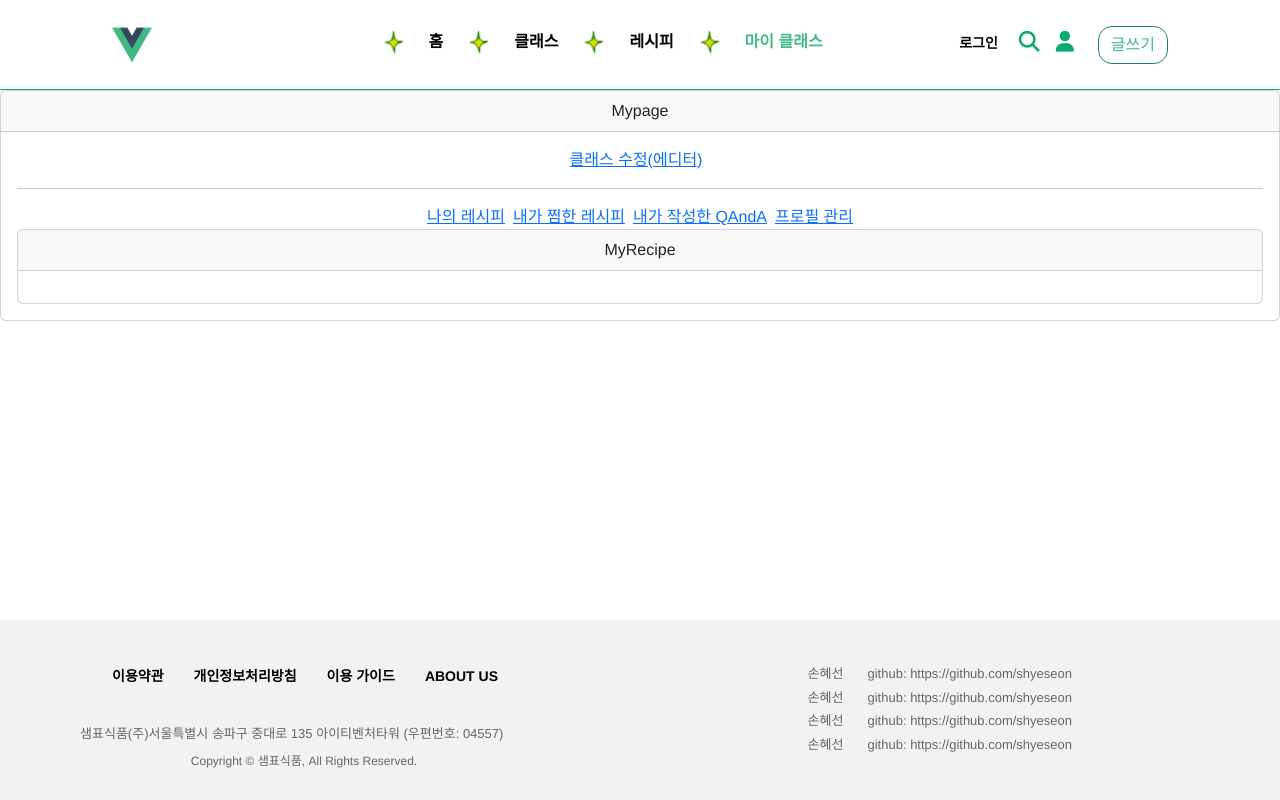
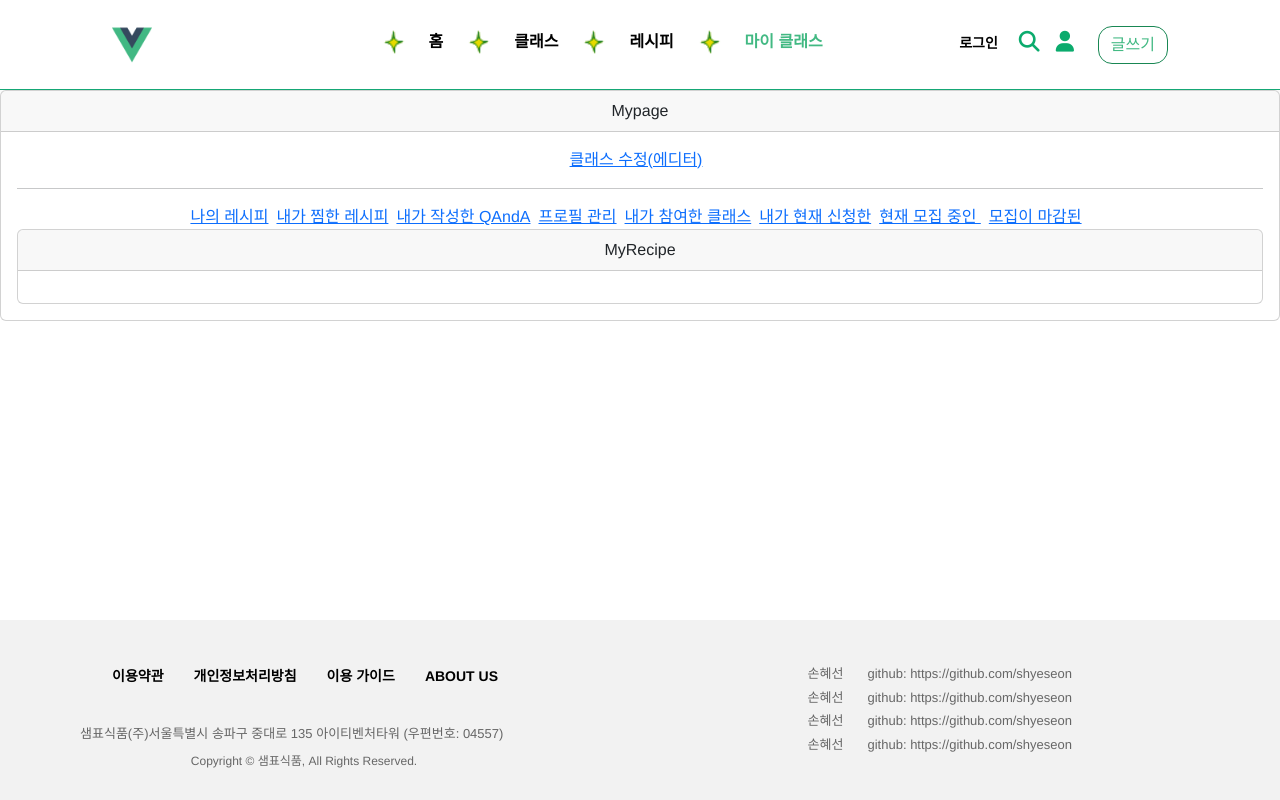
Before and after one commit to leek94/final_project_front_cooki, a Vue app: page /Member/MypageView/MyRecipe in a window 1280 px wide. Built offline with nearby package versions, Linux system fonts and the light colour scheme.

Commit message:
feat: myclass louterLink add

```diff
--- a/src/router/Member.js
+++ b/src/router/Member.js
@@ -35,6 +35,27 @@ const routes = [
                 name: 'MyProfile',
                 component: () => import(/* webpackC`hunkName: "Member" */ '@/views/Member/MypageView/MyProfile'),
             },
+            {
+                path: 'MyClassHistory',
+                name: 'MyClassHistory',
+                component: () => import(/* webpackC`hunkName: "Member" */ '@/views/Member/MypageView/MyClassHistory'),
+            },
+            {
+                path: 'MyNowClass',
+                name: 'MyNowClass',
+                component: () => import(/* webpackC`hunkName: "Member" */ '@/views/Member/MypageView/MyNowClass'),
+            },
+            {
+                path: 'EditorRecruitHistory',
+                name: 'EditorRecruitHistory',
+                component: () => import(/* webpackC`hunkName: "Member" */ '@/views/Member/MypageView/EditorRecruitHistory'),
+            },
+            {
+                path: 'EditorNowRecruit',
+                name: 'EditorNowRecruit',
+                component: () => import(/* webpackC`hunkName: "Member" */ '@/views/Member/MypageView/EditorNowRecruit'),
+            },
+
         ]
     },
 ]
--- /dev/null
+++ b/src/views/Member/MypageView/EditorNowRecruit.vue
@@ -0,0 +1,14 @@
+<template>
+    <div class="card">
+        <div class="card-header">EditorNowRecruit</div>
+        <div class="card-body">
+
+        </div>
+    </div>
+</template>
+
+<script setup>
+</script>
+
+<style scoped>
+</style>
--- /dev/null
+++ b/src/views/Member/MypageView/EditorRecruitHistory.vue
@@ -0,0 +1,14 @@
+<template>
+    <div class="card">
+        <div class="card-header">EditorRecruitHistory</div>
+        <div class="card-body">
+
+        </div>
+    </div>
+</template>
+
+<script setup>
+</script>
+
+<style scoped>
+</style>
--- /dev/null
+++ b/src/views/Member/MypageView/MyClassHistory.vue
@@ -0,0 +1,14 @@
+<template>
+    <div class="card">
+        <div class="card-header">MyClassHistory</div>
+        <div class="card-body">
+
+        </div>
+    </div>
+</template>
+
+<script setup>
+</script>
+
+<style scoped>
+</style>
--- /dev/null
+++ b/src/views/Member/MypageView/MyNowClass.vue
@@ -0,0 +1,14 @@
+<template>
+    <div class="card">
+        <div class="card-header">MyNowClass</div>
+        <div class="card-body">
+
+        </div>
+    </div>
+</template>
+
+<script setup>
+</script>
+
+<style scoped>
+</style>
--- a/src/views/Member/MypageView/index.vue
+++ b/src/views/Member/MypageView/index.vue
@@ -9,7 +9,13 @@
                 <RouterLink class="me-2" to="/Member/MypageView/MyRecipe">나의 레시피</RouterLink>
                 <RouterLink class="me-2" to="/Member/MypageView/MyLikeRecipe">내가 찜한 레시피</RouterLink>
                 <RouterLink class="me-2" to="/Member/MypageView/MyQAndA">내가 작성한 QAndA</RouterLink>
-                <RouterLink to="/Member/MypageView/MyProfile">프로필 관리</RouterLink>
+                <RouterLink class="me-2" to="/Member/MypageView/MyProfile">프로필 관리</RouterLink>
+                <RouterLink class="me-2" to="/Member/MypageView/MyNowClass">내가 참여한 클래스</RouterLink>
+                <RouterLink class="me-2" to="/Member/MypageView/MyClassHistory">내가 현재 신청한</RouterLink>
+                <RouterLink class="me-2" to="/Member/MypageView/EditorNowRecruit">현재 모집 중인 </RouterLink>
+                <RouterLink class="me-2" to="/Member/MypageView/EditorRecruitHistory">모집이 마감된</RouterLink>
+
+
             </div>
 
             <RouterView></RouterView>
```
